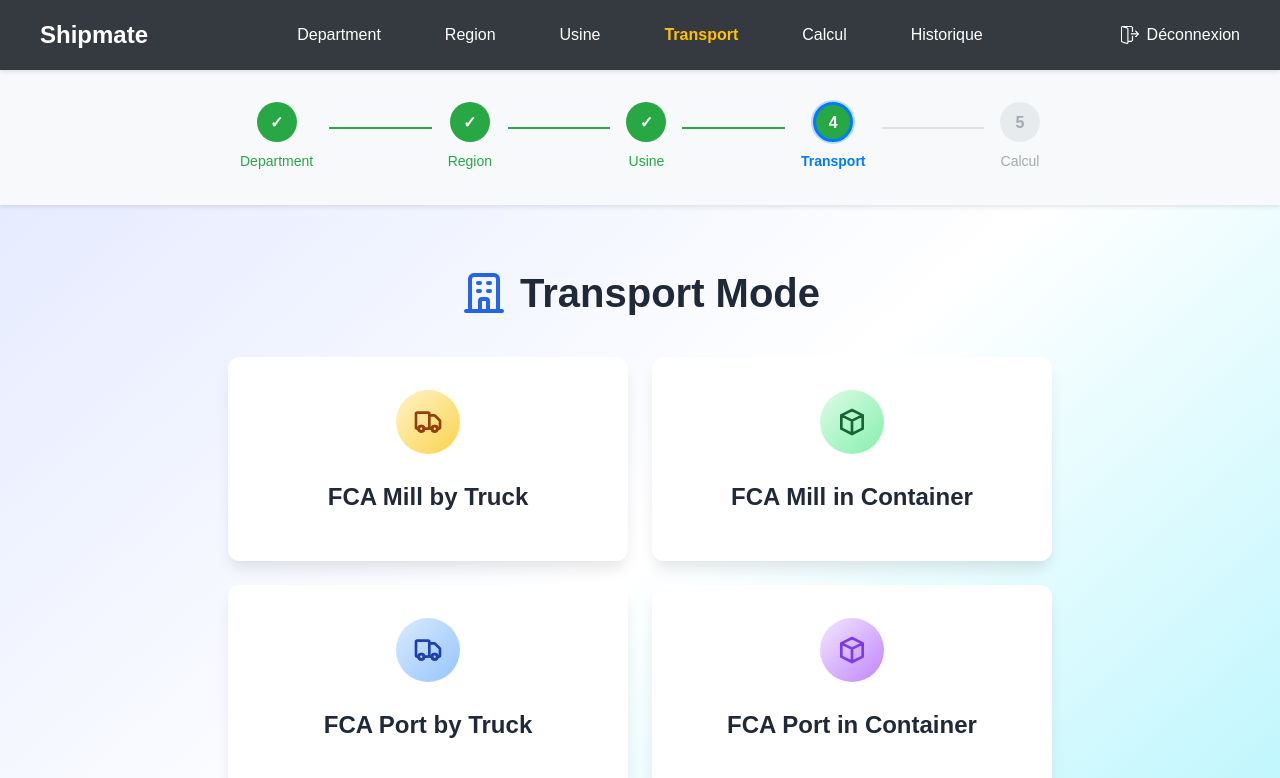
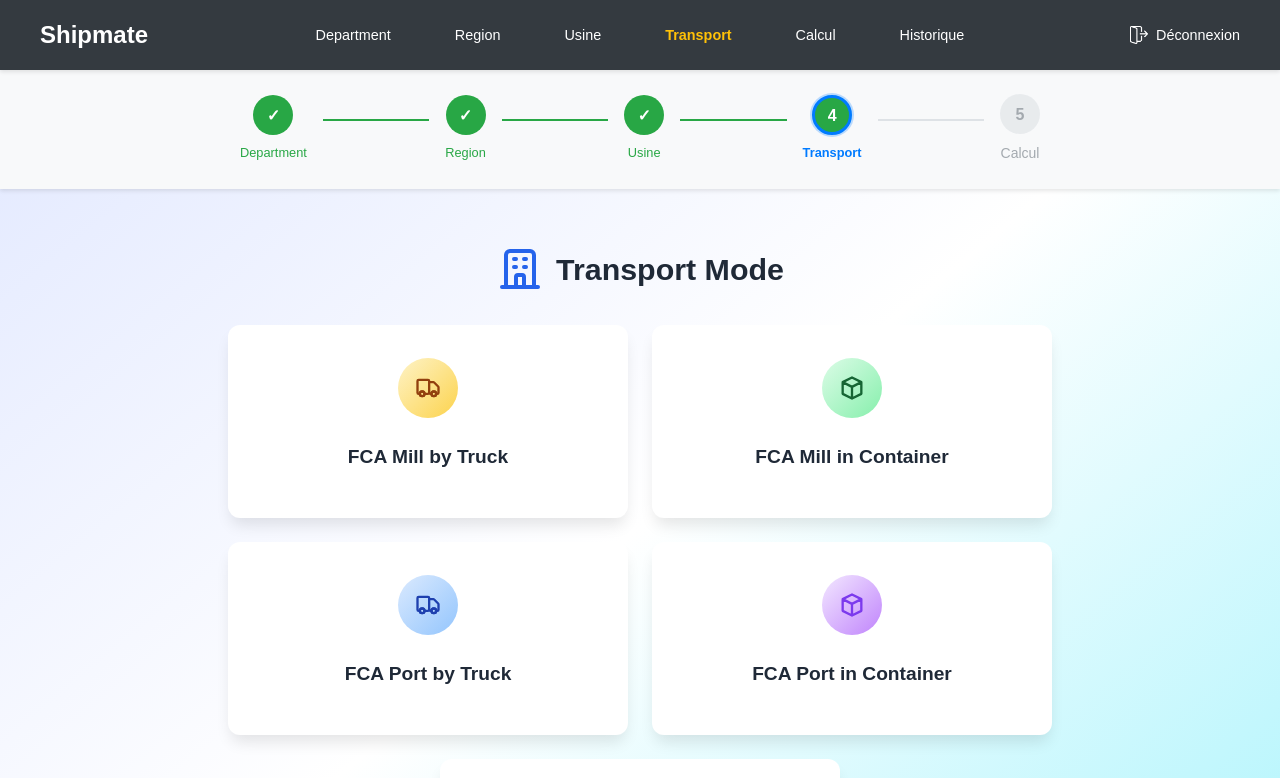
Before and after one commit to ghezal0n/CalculCost, a React (Create React App) app: page /transport in a window 1280 px wide. Shown: the top 778 px of the page. Built offline with nearby package versions, Linux system fonts and the light colour scheme.

Commit message:
diminuer la taille du text

```diff
--- a/src/assets/styles/CalculPage.css
+++ b/src/assets/styles/CalculPage.css
@@ -27,7 +27,7 @@
 }
 
 .header-title h1 {
-  font-size: 2.5rem;
+  font-size: 1.9rem;
   font-weight: bold;
   color: #1f2937;
   margin-left: 12px;
@@ -47,14 +47,14 @@
 
 .header-mode-description {
   color: #000000;
-  font-size: 1.2rem;
+  font-size: 1.12rem;
   max-width: 100%;
   margin: 0 auto;
 }
 
 .header-region-description {
   color: #2563eb;
-  font-size: 1.2rem;
+  font-size: 1.12rem;
   max-width: 100%;
   margin: 0 auto;
 }
--- a/src/assets/styles/Login.css
+++ b/src/assets/styles/Login.css
@@ -17,7 +17,7 @@ body {
   min-height: 100vh;
   display: flex;
   justify-content: center;
-  align-items: center;
+  /* align-items: center; */
 }
 
 /* 📦 Container */
--- a/src/assets/styles/Region.css
+++ b/src/assets/styles/Region.css
@@ -21,7 +21,7 @@ body {
 }
 
 .app-title {
-  font-size: 2.25rem;
+  font-size: 1.75rem;
   font-weight: 700;
   color: #1a202c;
   margin-bottom: 16px;
@@ -36,7 +36,7 @@ body {
 }
 
 .header-title h1 {
-  font-size: 2.5rem;
+  font-size: 2rem;
   font-weight: bold;
   color: #1f2937;
   margin-left: 12px;
@@ -172,7 +172,7 @@ body {
   }
 
   .header-title h1 {
-    font-size: 2rem;
+    font-size: 1.75rem;
     margin-left: 8px;
   }
 
@@ -183,7 +183,7 @@ body {
   }
 
   .app-title {
-    font-size: 2rem;
+    font-size: 1.5rem;
     text-align: center;
   }
 
@@ -246,7 +246,7 @@ body {
 
   .header-title h1,
   .app-title {
-    font-size: 1.75rem;
+    font-size: 1.25rem;
   }
 
   .globe-icon,
--- a/src/assets/styles/TransportChoice.css
+++ b/src/assets/styles/TransportChoice.css
@@ -119,8 +119,8 @@ body {
 
 /* Choice Icon Styles */
 .choice-icon {
-  width: 64px;
-  height: 64px;
+  width: 60px;
+  height: 60px;
   margin: 0 auto 24px;
   padding: 16px;
   border-radius: 50%;
@@ -167,7 +167,7 @@ body {
 
 /* Choice Content */
 .choice-title {
-  font-size: 1.5rem;
+  font-size: 1.2rem;
   font-weight: 700;
   color: #1f2937;
   margin-bottom: 12px;
@@ -359,7 +359,7 @@ body {
 
   /* Garde votre typographie de cartes */
   .choice-title {
-    font-size: 1.25rem;
+    font-size: 1.15rem;
     text-align: center;
   }
 
@@ -443,7 +443,7 @@ body {
   }
 
   .choice-title {
-    font-size: 1.2rem;
+    font-size: 1rem;
   }
 
   .choice-description {
--- a/src/assets/styles/Usine.css
+++ b/src/assets/styles/Usine.css
@@ -29,7 +29,7 @@ body {
 
 .app-subtitle {
   color: #4a5568;
-  font-size: 1.125rem;
+  font-size: 1.12rem;
   line-height: 1.5;
 }
 
@@ -106,7 +106,7 @@ body {
 }
 
 .country-name {
-  font-size: 1.25rem;
+  font-size: 1rem;
   font-weight: 700;
   letter-spacing: 0.025em;
   margin: 0;
--- a/src/components/NavBar.js
+++ b/src/components/NavBar.js
@@ -350,7 +350,7 @@ function Navbar() {
     transition: "all 0.3s",
     fontWeight: isActive ? "bold" : "normal",
     display: "block",
-    fontSize: isMobileLink ? "1.1rem" : "1rem",
+    fontSize: isMobileLink ? "1rem" : "0.9rem",
     minHeight: isMobileLink ? "48px" : "auto",
     lineHeight: isMobileLink ? "48px" : "normal",
   });
@@ -443,7 +443,7 @@ function Navbar() {
               style={{
                 color: "white",
                 cursor: "pointer",
-                fontSize: "1rem",
+                fontSize: "0.9rem",
                 fontWeight: "500",
                 display: "flex",
                 alignItems: "center",
--- a/src/components/Stepper.js
+++ b/src/components/Stepper.js
@@ -132,7 +132,7 @@ function Stepper() {
     <div
       style={{
         backgroundColor: "#f8f9fa",
-        padding: "2rem",
+        padding: "1.5rem",
         boxShadow: "0 2px 4px rgba(0,0,0,0.1)",
         width: "100vw",
         margin: 0,
@@ -205,7 +205,7 @@ function Stepper() {
                   <span
                     style={{
                       marginTop: "0.5rem",
-                      fontSize: "0.875rem",
+                      fontSize: "0.800rem",
                       color:
                         step.step === currentStepNumber ? "#007bff" : "#28a745",
                       fontWeight:
--- a/src/pages/TransportChoicePage.js
+++ b/src/pages/TransportChoicePage.js
@@ -232,7 +232,7 @@ const TransportChoicePage = () => {
           Click on a transport mode to access the calculator directly */}
           {countryId && (
             <span className="header-region-description">
-              Incoterm selected :{" "}
+              Region :{" "}
               {countryId === "usa"
                 ? "United States"
                 : countryId === "spain"
--- a/src/pages/UsinePage.js
+++ b/src/pages/UsinePage.js
@@ -7,6 +7,11 @@ const UsinePage = () => {
   const location = useLocation();
 
   const propositions = location.state?.propositions || [];
+
+  const countryId =
+    location.state?.countryId ||
+    localStorage.getItem("selectedCountryId") ||
+    null;
 
   // Sauvegarder les propositions dans localStorage
   useEffect(() => {
@@ -101,6 +106,16 @@ const UsinePage = () => {
             <h1 className="app-title">Select your mill</h1>
           </div>
           <p className="app-subtitle">Choose a mill to access the calculator</p>
+          <span className="header-region-description">
+            Region :{" "}
+            {countryId === "usa"
+              ? "United States"
+              : countryId === "spain"
+              ? "Spain"
+              : countryId === "slovenia"
+              ? "Slovenia"
+              : "Belgium - Germany - Netherlands"}
+          </span>
         </header>
 
         <ul className="countries-list">
```
Also changed, not shown: src/App.css (+1 -9 lines).
